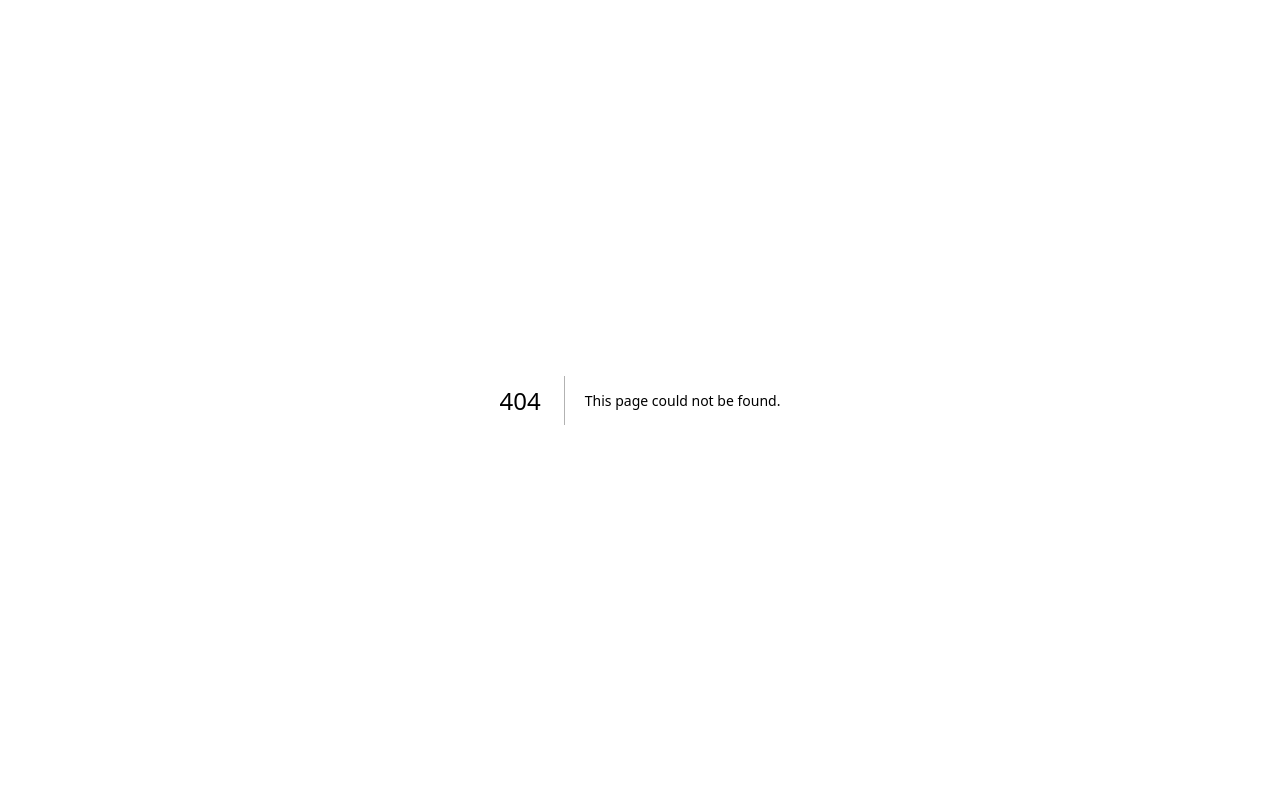
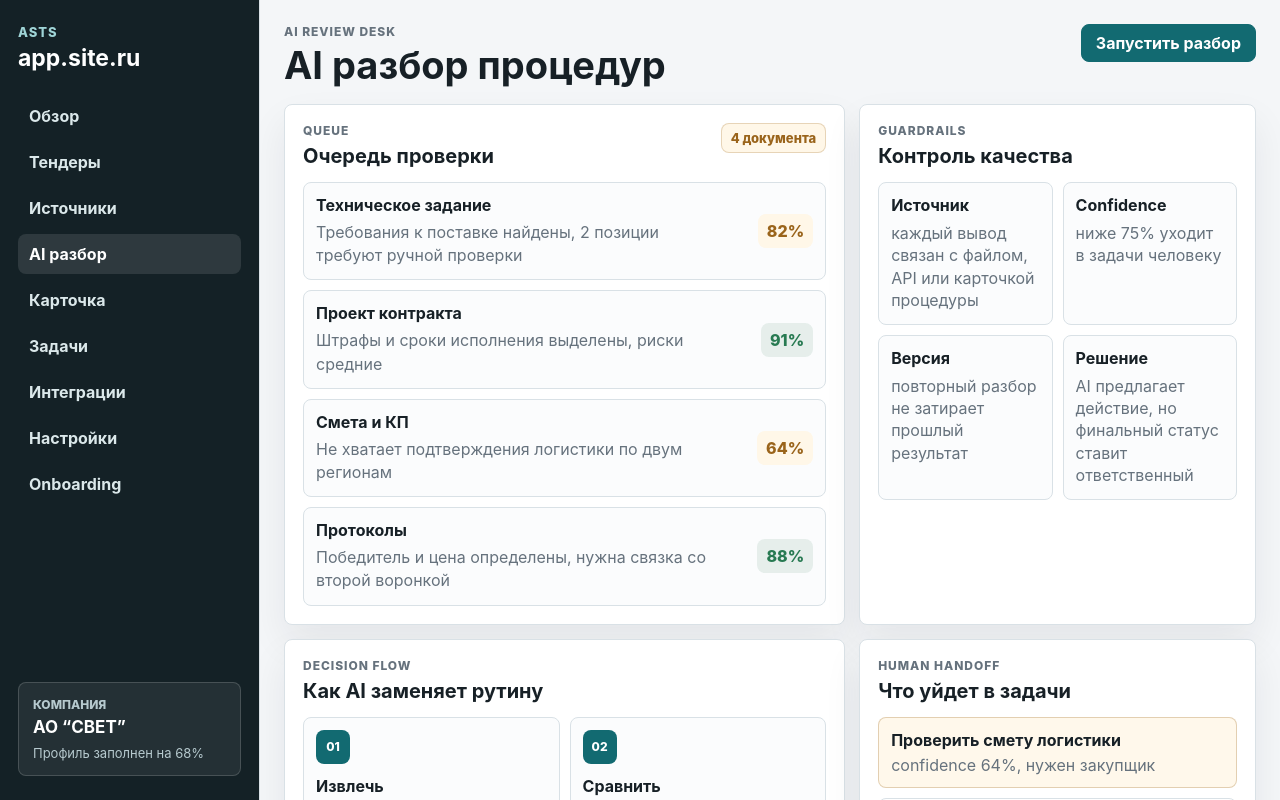
Before and after one commit to info14fourteen-creator/ASTS, a Next.js app in the folder apps/web/: page /ai-review in a window 1280 px wide. Before the commit this address had no page. Shown: the top 800 px of the page. Built offline with nearby package versions, Linux system fonts and the light colour scheme.

Commit message:
Add AI review workspace screen

```diff
--- /dev/null
+++ b/apps/web/app/ai-review/page.tsx
@@ -0,0 +1,118 @@
+import { Sidebar } from "../app-shell";
+
+const reviewItems = [
+  ["Техническое задание", "Требования к поставке найдены, 2 позиции требуют ручной проверки", "82%", "review"],
+  ["Проект контракта", "Штрафы и сроки исполнения выделены, риски средние", "91%", "ok"],
+  ["Смета и КП", "Не хватает подтверждения логистики по двум регионам", "64%", "warning"],
+  ["Протоколы", "Победитель и цена определены, нужна связка со второй воронкой", "88%", "ok"],
+];
+
+const controls = [
+  ["Источник", "каждый вывод связан с файлом, API или карточкой процедуры"],
+  ["Confidence", "ниже 75% уходит в задачи человеку"],
+  ["Версия", "повторный разбор не затирает прошлый результат"],
+  ["Решение", "AI предлагает действие, но финальный статус ставит ответственный"],
+];
+
+const aiSteps = [
+  ["01", "Извлечь", "лоты, даты, требования, обеспечение, штрафы"],
+  ["02", "Сравнить", "профиль компании, стоп-темы, маржинальность"],
+  ["03", "Объяснить", "почему брать или отсеять процедуру"],
+  ["04", "Поставить задачу", "если данных не хватает или confidence низкий"],
+];
+
+export default function AiReviewPage() {
+  return (
+    <main className="app-shell">
+      <Sidebar active="ai-review" />
+      <section className="workspace">
+        <header className="topline">
+          <div>
+            <p className="eyebrow">AI review desk</p>
+            <h1>AI разбор процедур</h1>
+          </div>
+          <button className="primary" type="button">
+            Запустить разбор
+          </button>
+        </header>
+
+        <section className="layout-grid">
+          <article className="panel span-7">
+            <div className="panel-head compact">
+              <div>
+                <p className="eyebrow">Queue</p>
+                <h2>Очередь проверки</h2>
+              </div>
+              <span className="status-pill">4 документа</span>
+            </div>
+            <div className="ai-review-list">
+              {reviewItems.map(([title, text, confidence, tone]) => (
+                <div className={`ai-review-row ${tone}`} key={title}>
+                  <div>
+                    <strong>{title}</strong>
+                    <p>{text}</p>
+                  </div>
+                  <span>{confidence}</span>
+                </div>
+              ))}
+            </div>
+          </article>
+
+          <article className="panel span-5">
+            <div className="panel-head compact">
+              <div>
+                <p className="eyebrow">Guardrails</p>
+                <h2>Контроль качества</h2>
+              </div>
+            </div>
+            <div className="quality-grid">
+              {controls.map(([title, text]) => (
+                <div className="quality-card" key={title}>
+                  <strong>{title}</strong>
+                  <p>{text}</p>
+                </div>
+              ))}
+            </div>
+          </article>
+
+          <article className="panel span-7">
+            <div className="panel-head compact">
+              <div>
+                <p className="eyebrow">Decision flow</p>
+                <h2>Как AI заменяет рутину</h2>
+              </div>
+            </div>
+            <div className="ai-step-grid">
+              {aiSteps.map(([step, title, text]) => (
+                <div className="pipeline-step" key={step}>
+                  <span>{step}</span>
+                  <strong>{title}</strong>
+                  <p>{text}</p>
+                </div>
+              ))}
+            </div>
+          </article>
+
+          <article className="panel span-5">
+            <div className="panel-head compact">
+              <div>
+                <p className="eyebrow">Human handoff</p>
+                <h2>Что уйдет в задачи</h2>
+              </div>
+            </div>
+            <div className="task-list">
+              <article className="task warning">
+                <strong>Проверить смету логистики</strong>
+                <span>confidence 64%, нужен закупщик</span>
+              </article>
+              <article className="task">
+                <strong>Подтвердить стоп-тему</strong>
+                <span>найдено пересечение с исключенными ОКПД2</span>
+              </article>
+            </div>
+          </article>
+        </section>
+      </section>
+    </main>
+  );
+}
--- a/apps/web/app/app-shell.tsx
+++ b/apps/web/app/app-shell.tsx
@@ -2,6 +2,7 @@ const navItems = [
   ["overview", "/", "Обзор"],
   ["tenders", "/tenders", "Тендеры"],
   ["sources", "/sources", "Источники"],
+  ["ai-review", "/ai-review", "AI разбор"],
   ["deal", "/tenders/demo", "Карточка"],
   ["tasks", "/tasks", "Задачи"],
   ["integrations", "/integrations", "Интеграции"],
--- a/apps/web/app/globals.css
+++ b/apps/web/app/globals.css
@@ -678,6 +678,78 @@ dd {
   font-weight: 850;
 }
 
+.ai-review-list {
+  display: grid;
+  gap: 10px;
+}
+
+.ai-review-row {
+  display: grid;
+  grid-template-columns: minmax(0, 1fr) 72px;
+  gap: 12px;
+  align-items: center;
+  border: 1px solid var(--line);
+  border-radius: 8px;
+  padding: 12px;
+  background: #fbfcfd;
+}
+
+.ai-review-row strong,
+.ai-review-row span {
+  display: block;
+}
+
+.ai-review-row p {
+  margin: 6px 0 0;
+  color: var(--muted);
+  line-height: 1.45;
+}
+
+.ai-review-row span {
+  justify-self: end;
+  border-radius: 8px;
+  padding: 7px 9px;
+  background: rgba(18, 106, 113, 0.1);
+  color: var(--accent-dark);
+  font-weight: 850;
+}
+
+.ai-review-row.ok span {
+  background: rgba(40, 122, 82, 0.1);
+  color: var(--green);
+}
+
+.ai-review-row.warning span,
+.ai-review-row.review span {
+  background: #fff7e8;
+  color: var(--amber);
+}
+
+.quality-grid,
+.ai-step-grid {
+  display: grid;
+  grid-template-columns: repeat(2, minmax(0, 1fr));
+  gap: 10px;
+}
+
+.quality-card {
+  min-height: 118px;
+  border: 1px solid var(--line);
+  border-radius: 8px;
+  padding: 12px;
+  background: #fbfcfd;
+}
+
+.quality-card strong {
+  display: block;
+}
+
+.quality-card p {
+  margin: 7px 0 0;
+  color: var(--muted);
+  line-height: 1.4;
+}
+
 .settings-list {
   display: grid;
   gap: 10px;
@@ -877,8 +949,8 @@ dd {
   }
 
   .sidebar nav {
-    grid-template-columns: repeat(5, minmax(120px, 1fr));
-    overflow-x: auto;
+    grid-template-columns: repeat(auto-fit, minmax(104px, 1fr));
+    overflow-x: visible;
   }
 
   .tenant {
@@ -935,6 +1007,10 @@ dd {
     grid-template-columns: repeat(2, minmax(0, 1fr));
   }
 
+  .ai-step-grid {
+    grid-template-columns: repeat(2, minmax(0, 1fr));
+  }
+
   .setting-row {
     grid-template-columns: 1fr;
     gap: 6px;
@@ -967,6 +1043,16 @@ dd {
     display: grid;
   }
 
+  .ai-review-row,
+  .quality-grid,
+  .ai-step-grid {
+    grid-template-columns: 1fr;
+  }
+
+  .ai-review-row span {
+    justify-self: start;
+  }
+
   .source-grid {
     grid-template-columns: 1fr;
   }
```
